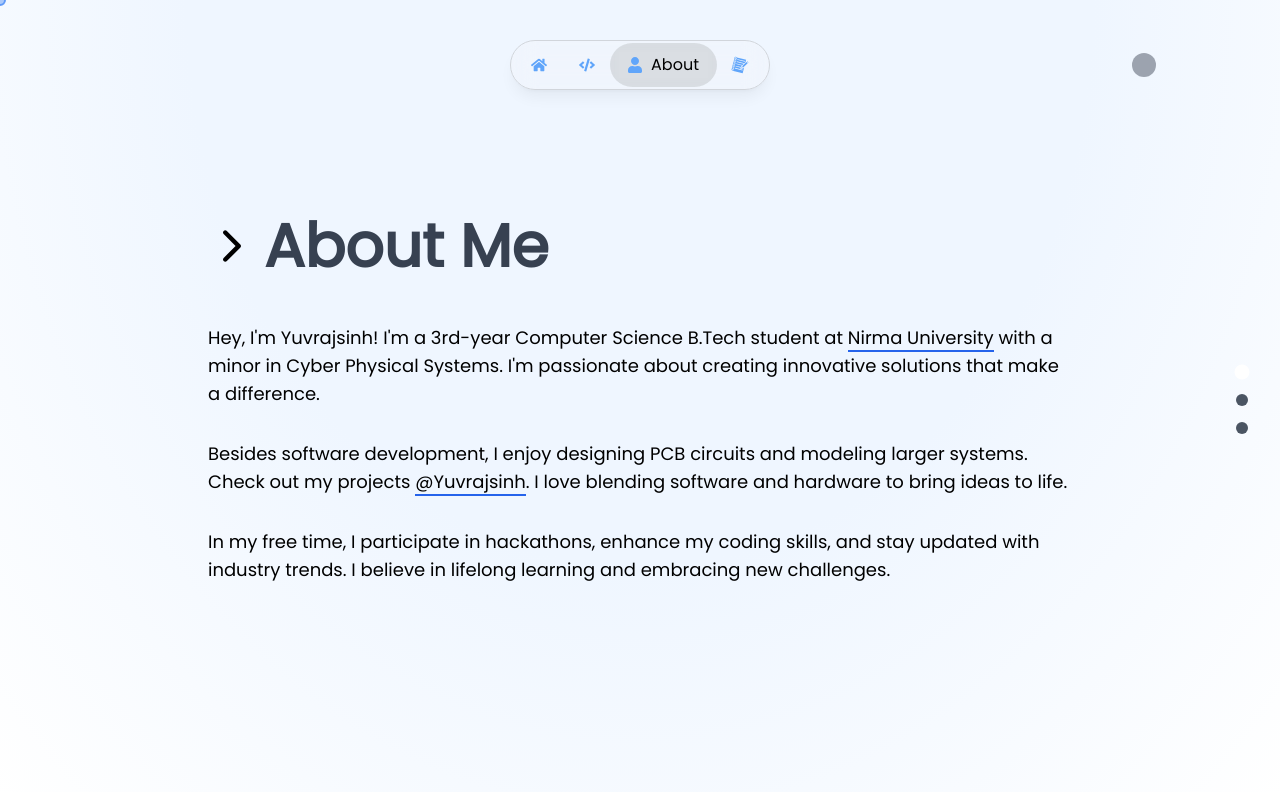
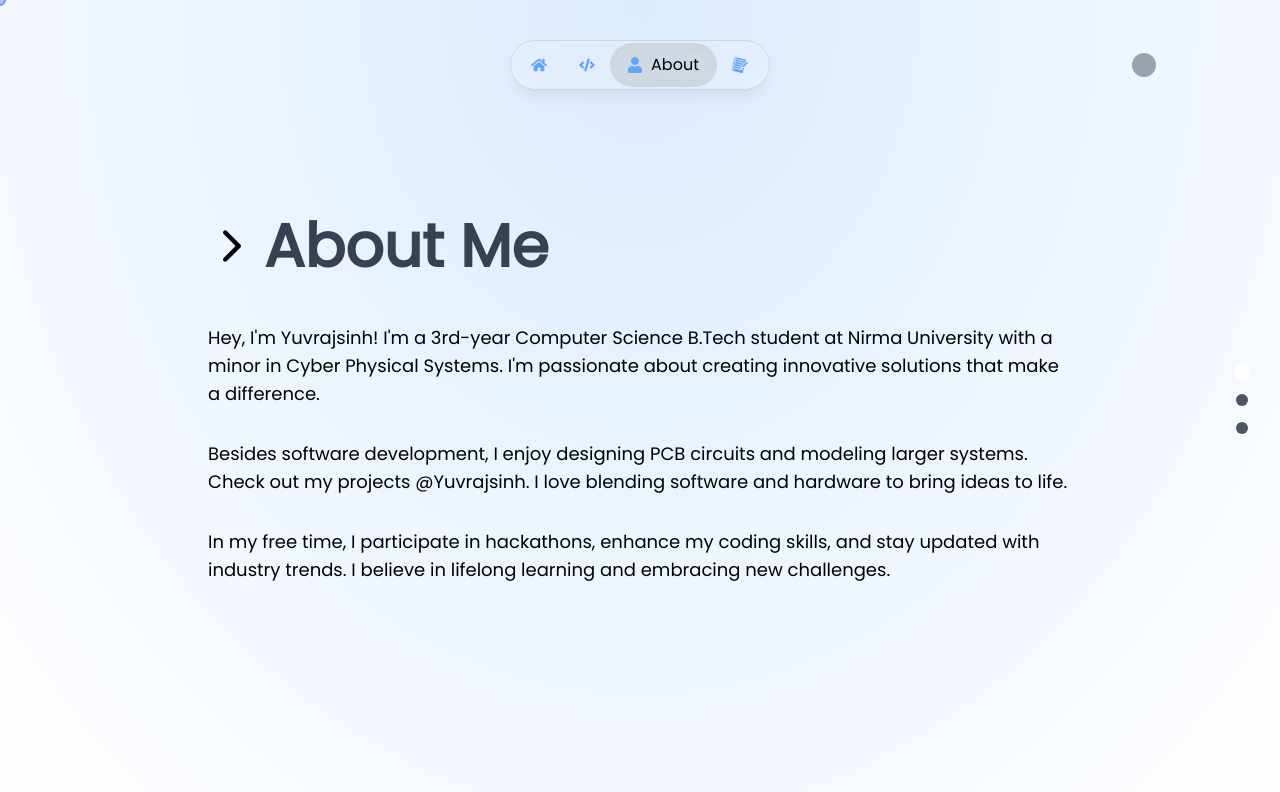
Before and after one commit to yuvrajsinh5252/website, a Next.js app: page /about in a window 1280 px wide. Shown: the top 792 px of the page. Built offline with nearby package versions, Linux system fonts and the light colour scheme.

Commit message:
feat: remove unused CSS variables

```diff
--- a/src/app/styles/globals.css
+++ b/src/app/styles/globals.css
@@ -3,28 +3,6 @@
 @import "tailwindcss/utilities";
 
 @layer base {
-  :root {
-    --background: 255 255 255;
-    --foreground: 15 23 42;
-
-    --primary: 37 99 235;
-    --primary-foreground: 255 255 255;
-
-    --secondary: 255 107 107;
-    --secondary-foreground: 255 255 255;
-  }
-
-  .dark {
-    --background: 15 23 42;
-    --foreground: 226 232 240;
-
-    --primary: 37 99 235;
-    --primary-foreground: 226 232 240;
-
-    --secondary: 255 107 107;
-    --secondary-foreground: 226 232 240;
-  }
-
   body {
     -moz-osx-font-smoothing: grayscale;
     -webkit-font-smoothing: antialiased;
@@ -32,12 +10,12 @@
     -webkit-tap-highlight-color: transparent;
   }
 
-  *,
+  /* *,
   *::before,
   *::after {
     transition: background-color 0.05s ease, color 0.05s ease,
       border-color 0.05s ease, box-shadow 0.05s ease;
-  }
+  } */
 
   * {
     cursor: none !important;
--- a/src/components/ui/custom-background.tsx
+++ b/src/components/ui/custom-background.tsx
@@ -1,5 +1,5 @@
 export function CustomBackground() {
   return (
-    <div className="fixed inset-0 -z-10 bg-[radial-gradient(ellipse_at_top,_var(--tw-gradient-stops))] from-blue-50 via-blue-50 to-white dark:bg-[radial-gradient(ellipse_at_top,_var(--tw-gradient-stops))] dark:from-gray-900 dark:via-gray-900 dark:to-[#18181B]" />
+    <div className="fixed inset-0 -z-10 bg-[radial-gradient(ellipse_at_top,_var(--tw-gradient-stops))] from-blue-100 to-white dark:bg-[radial-gradient(ellipse_at_top,_var(--tw-gradient-stops))] dark:from-gray-800 dark:to-black" />
   );
 }
--- a/tailwind.config.ts
+++ b/tailwind.config.ts
@@ -9,18 +9,6 @@ const config: Config = {
   ],
   theme: {
     extend: {
-      colors: {
-        background: "rgb(var(--background))",
-        foreground: "rgb(var(--foreground))",
-        primary: {
-          DEFAULT: "rgb(var(--primary))",
-          foreground: "rgb(var(--primary-foreground))",
-        },
-        secondary: {
-          DEFAULT: "rgb(var(--secondary))",
-          foreground: "rgb(var(--secondary-foreground))",
-        },
-      },
       keyframes: {
         wave: {
           "0%": {
```
